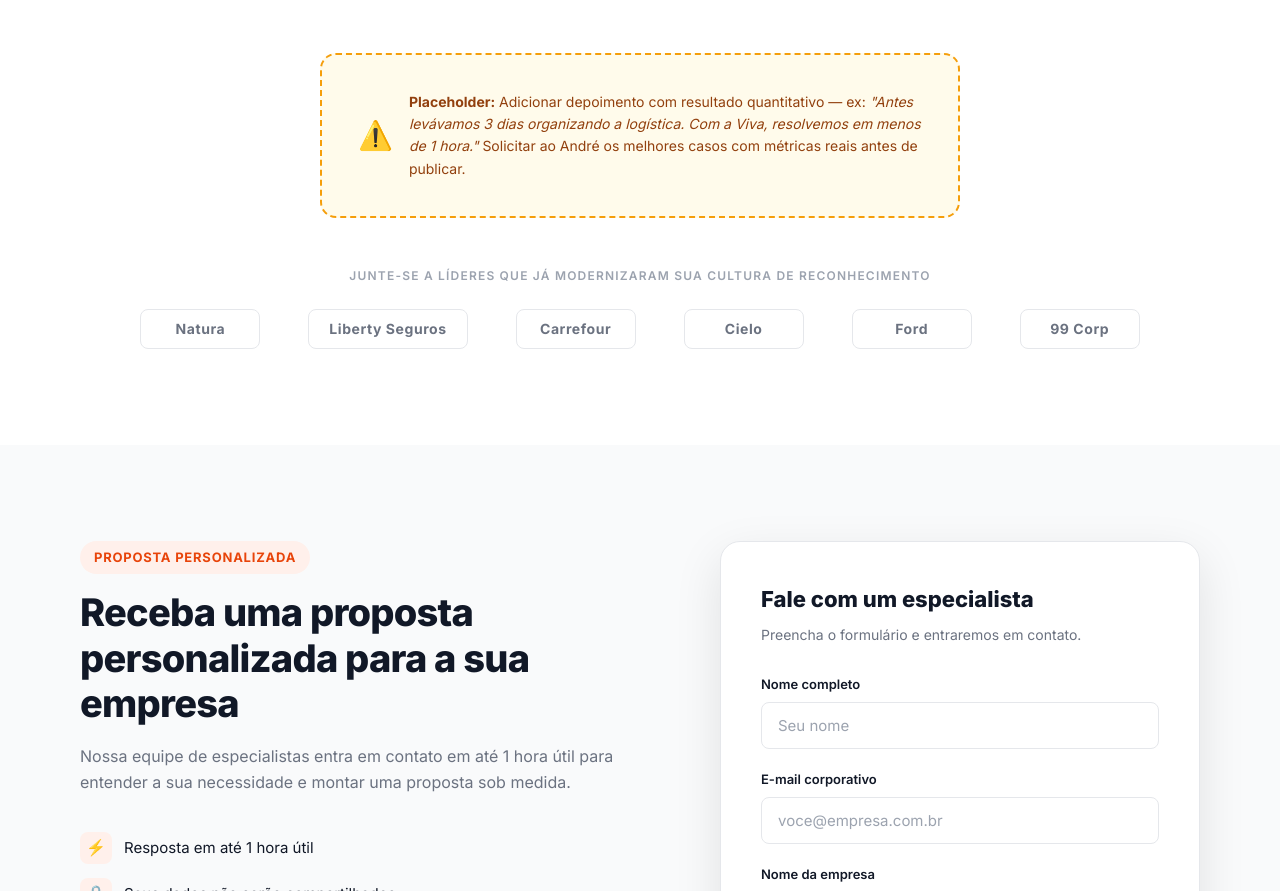
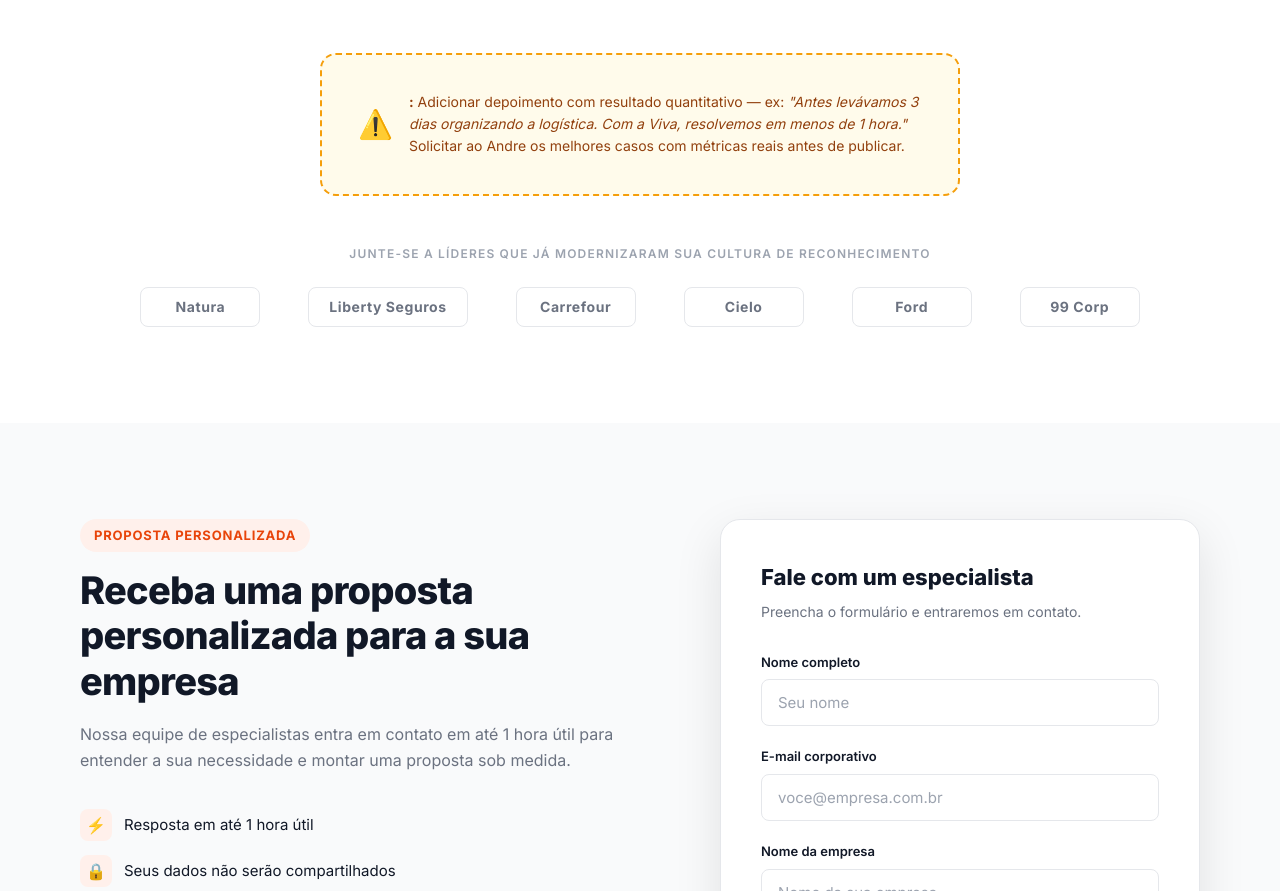
Before and after one commit to mateus1nascimento-byte/viva, a plain HTML site: page index.html in a window 1280 px wide. Shown: the part 5022-5913 px from the top of the page. Drawn offline with Linux system fonts and the light colour scheme.

Commit message:
index.html

```diff
--- a/index.html
+++ b/index.html
@@ -1145,7 +1145,7 @@
     <!-- placeholder quantitativo -->
     <div class="placeholder-card reveal" style="max-width:640px;margin:0 auto 48px;">
       <span class="ph-icon">⚠️</span>
-      <p><strong>Placeholder:</strong> Adicionar depoimento com resultado quantitativo — ex: <em>"Antes levávamos 3 dias organizando a logística. Com a Viva, resolvemos em menos de 1 hora."</em> Solicitar ao André os melhores casos com métricas reais antes de publicar.</p>
+      <p><strong>:</strong> Adicionar depoimento com resultado quantitativo — ex: <em>"Antes levávamos 3 dias organizando a logística. Com a Viva, resolvemos em menos de 1 hora."</em> Solicitar ao Andre os melhores casos com métricas reais antes de publicar.</p>
     </div>
 
     <div class="logos-reforco reveal">
```
